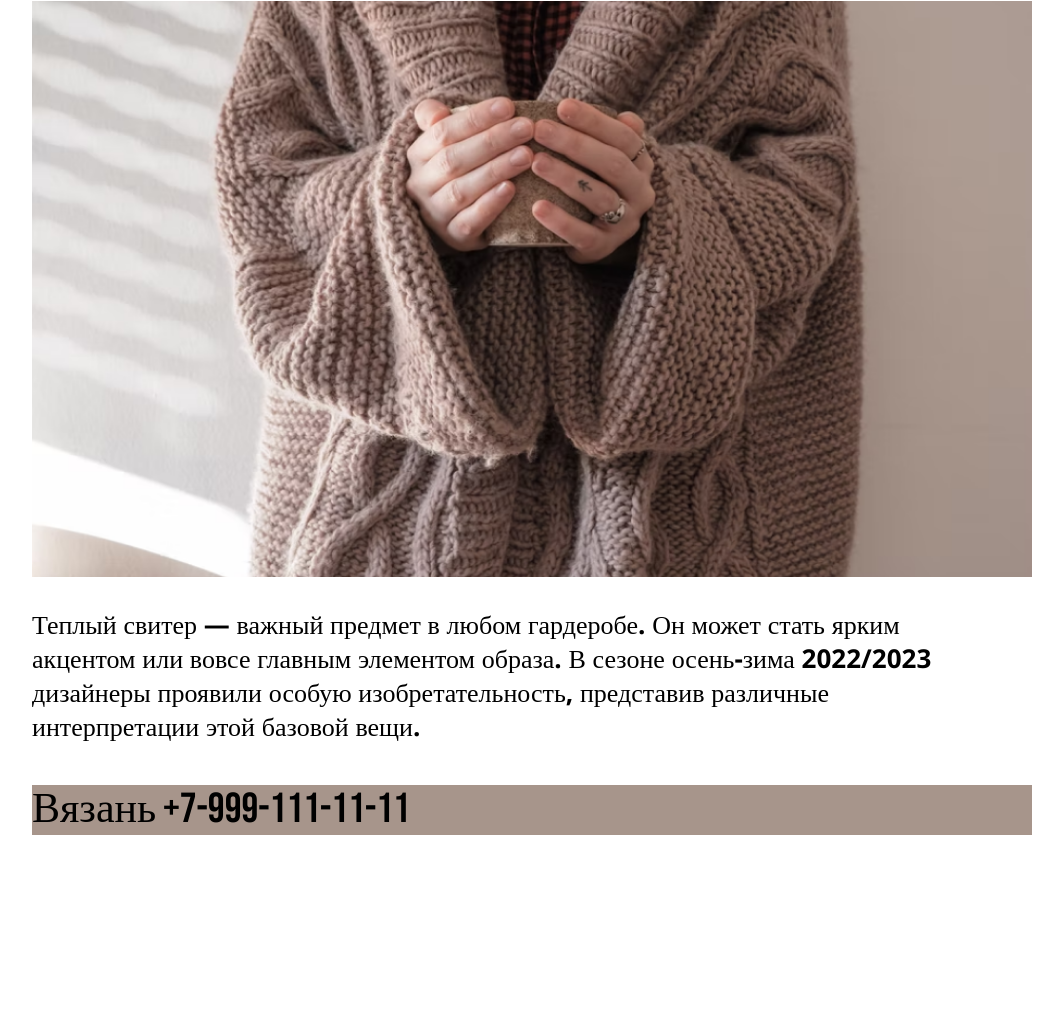
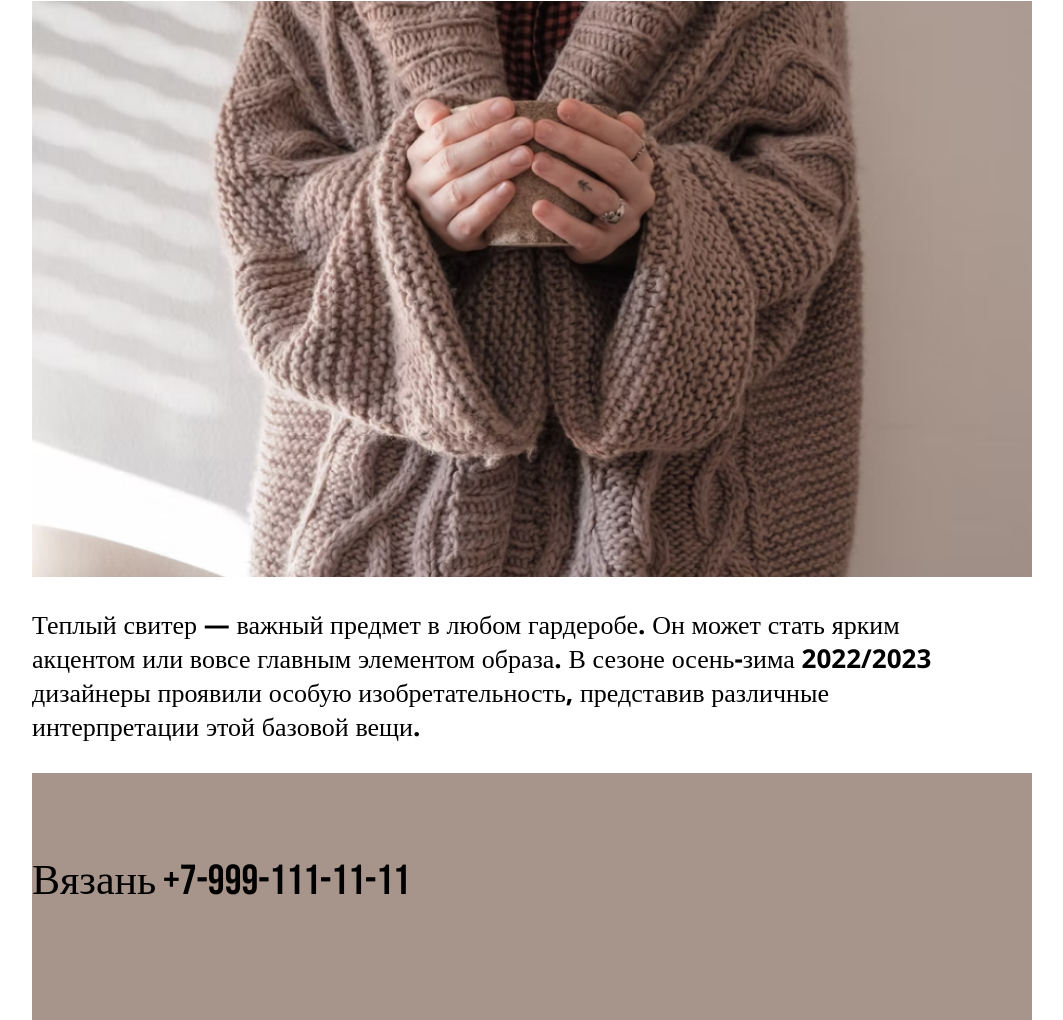
Before and after one commit to mariagrant24/vyazancatalog1, a plain HTML site: page index.html in a window 1280 px wide. Shown: the part 275-1295 px from the top of the page, without its empty margins (108-1171 px from the left). Before the commit the page ends 1181 px from the top, so only its background shows below. Drawn offline with nearby package versions, Linux system fonts and the light colour scheme.

Commit message:
Update style.css

```diff
--- a/style.css
+++ b/style.css
@@ -56,7 +56,8 @@ font-family: 'Open Sans';
 }
 .footer {
 background-color:#A7958B;
-margin: 42px 0 71px 0;
+padding: 42px 0 71px 0;
+margin-top: 0px;
 
 
 }
```
